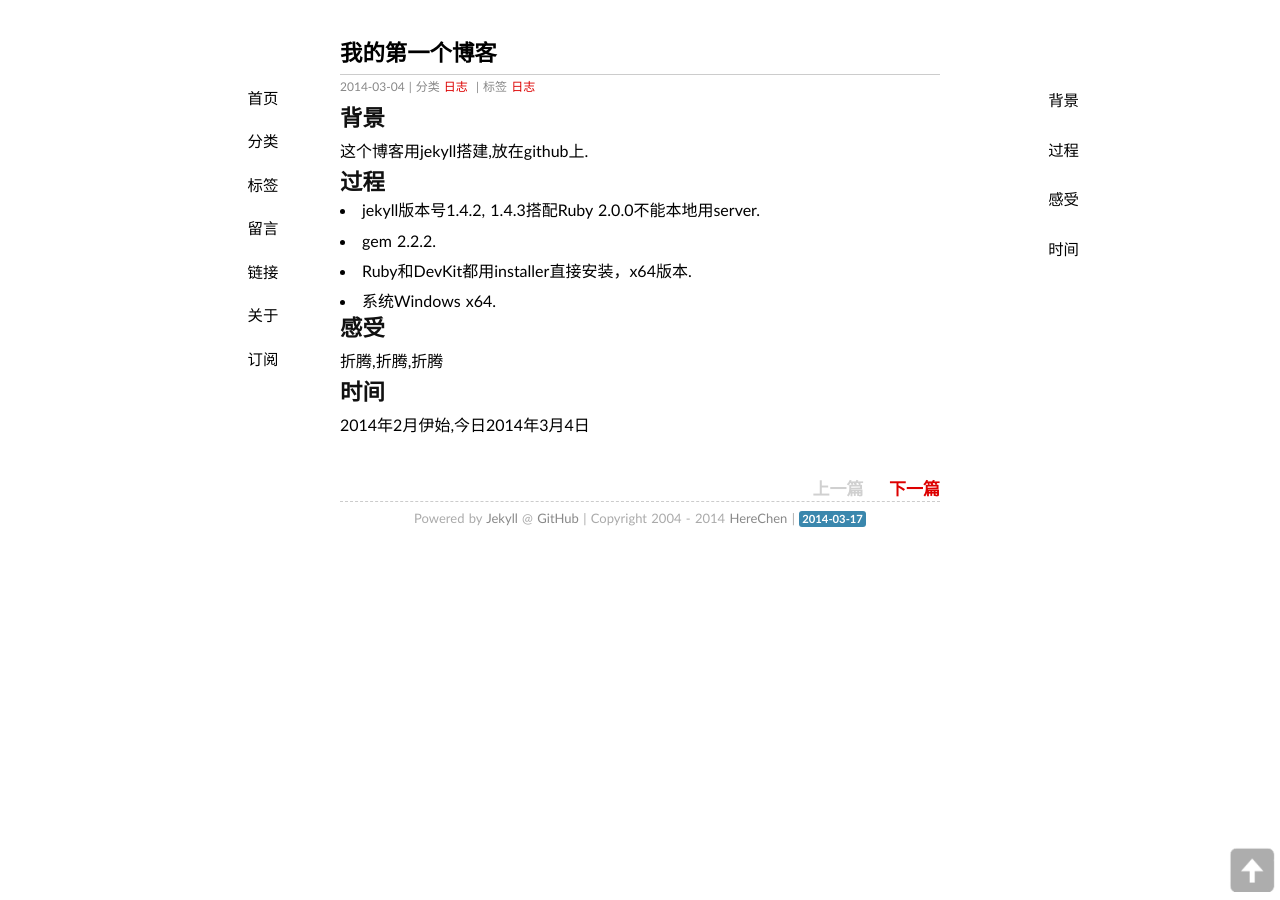
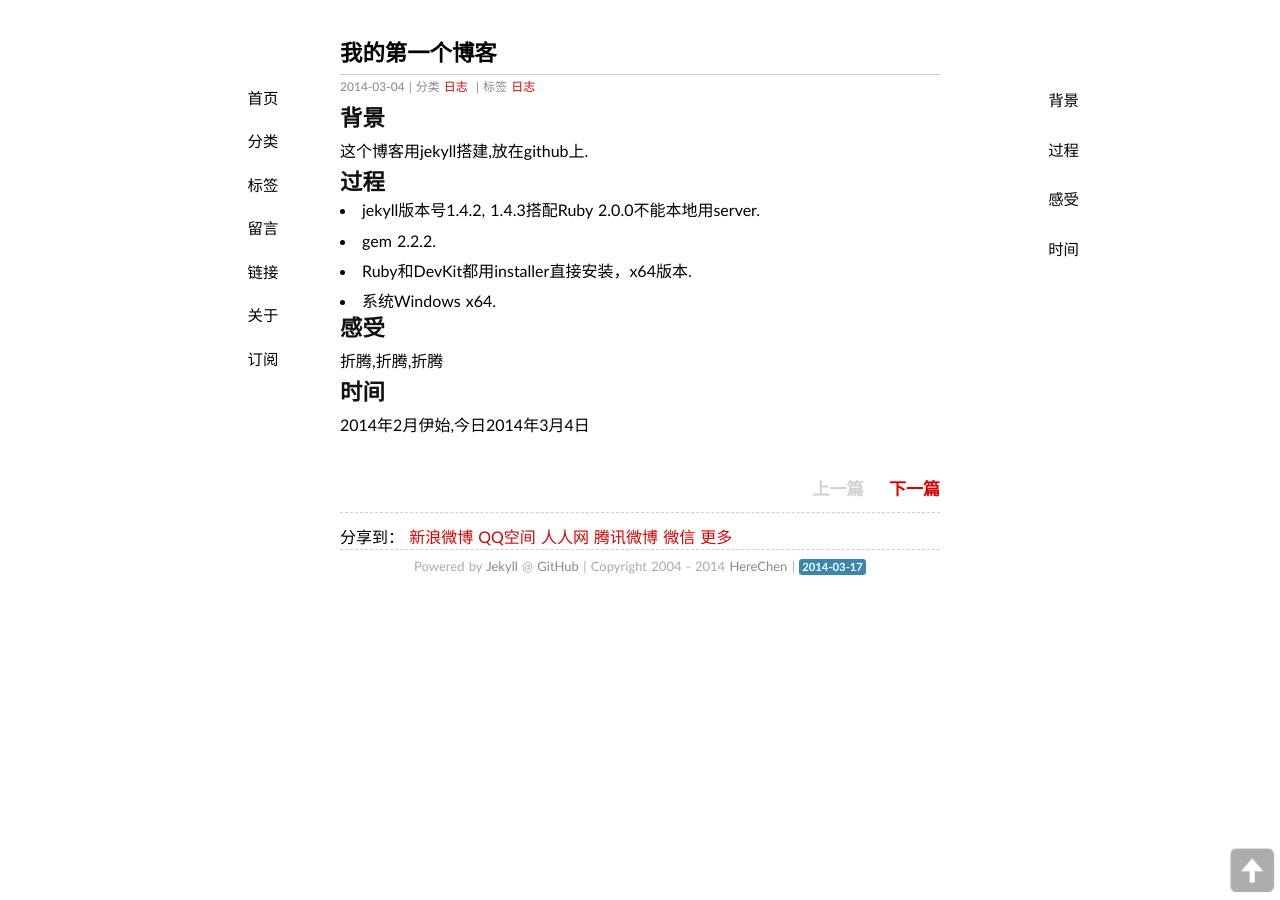
Before and after one commit to Xuezhiyuanlin/herechen.github.io, a Jekyll site: the page built from _posts/2014-03-04-first-blog.md, in a window 1280 px wide. Built offline with Jekyll 4.4.1, drawn with Linux system fonts in a browser that asks for light colours; some web fonts are replaced; Markdown is read by kramdown in place of the engine named in the settings; comment, search, counter and statistics services are not loaded.

Commit message:
herechen

```diff
--- a/_layouts/post.html
+++ b/_layouts/post.html
@@ -35,11 +35,22 @@
 	<a {% if page.next %} href="{{ page.next.url }}" class="pageNav"{% endif %} {% unless page.next %} class="pageNavInvalid" {% endunless %} >下一篇</a>
 </span>
 </section>
-{% include comments.md %}
 
+<hr>
 <!-- JiaThis Button BEGIN -->
+<div class="jiathis_style">
+  <span class="jiathis_txt">分享到：</span>
+  <a class="jiathis_button_tsina">新浪微博</a>
+  <a class="jiathis_button_qzone">QQ空间</a>
+  <a class="jiathis_button_renren">人人网</a>
+  <a class="jiathis_button_tqq">腾讯微博</a>
+  <a class="jiathis_button_weixin">微信</a>
+  <a href="http://www.jiathis.com/share?uid=1905053" class="jiathis jiathis_txt jiathis_separator jtico jtico_jiathis" target="_blank">更多</a>
+</div>
 <script type="text/javascript">
 var jiathis_config = {data_track_clickback:'true'};
 </script>
-<script type="text/javascript" src="http://v3.jiathis.com/code/jiathis_r.js?type=left&amp;move=0&amp;btn=l4.gif&amp;uid=1394036192262975" charset="utf-8"></script>
+<script type="text/javascript" src="http://v3.jiathis.com/code/jia.js?uid=1394036192262975" charset="utf-8"></script>
 <!-- JiaThis Button END -->
+
+{% include comments.md %}
```
